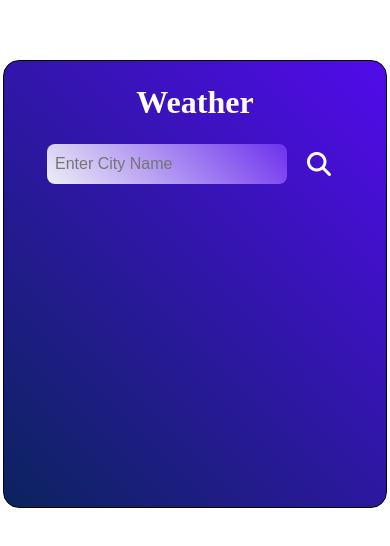
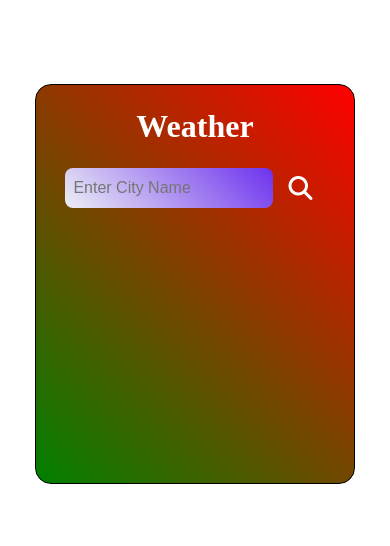
Before and after one commit to PriyanshuSrivastav001/WeatherApp, a React (Vite) app: page / in a window 390 px wide. Shown: the part 138-684 px from the top of the page. Built offline with nearby package versions, Linux system fonts and the light colour scheme.

Commit message:
responsiveness

```diff
--- a/src/App.css
+++ b/src/App.css
@@ -3,8 +3,8 @@
 color:white;
 }
 html, body {
-  height: 100vh;
-  width:100vw;
+  height: 100%;
+  /* width:100vw; */
   margin: 0;
   padding: 0;
 }
@@ -13,6 +13,7 @@ body{
    justify-content: center;
   align-items: center;
 }
+
 .weather{
   height: 28rem;
   width: 24rem;
@@ -24,10 +25,12 @@ align-items: center;
 border: 0.1rem solid black;
 border-radius: 1rem;
 }
+
 .input{
   display: flex;
   flex-direction: row;
 }
+
 .main{
   display: flex;
   justify-content: center;
@@ -42,7 +45,7 @@ border-radius: 1rem;
   outline: none;
   background-image:linear-gradient(45deg,#edeff5,#6d31ee);
   height: 2.5rem;
- width: 15rem;
+ width: 18rem;
  color:#041c58;
 }
 .input input:hover{
@@ -56,7 +59,7 @@ border: 1px solid white;
   width: 3rem;
   height: 2.5rem;
   border-radius: 50%;
-  margin-left: 0.5rem;
+  margin-left: 0.3rem;
   cursor:pointer;
 }
 .icon i{
@@ -78,3 +81,17 @@ border: 1px solid white;
   .data p{
     color: #d4d5d6;
   }
+ @media (max-width:768px) {
+    .weather{
+      height: 25rem;
+      width: 20rem;
+      background-image: linear-gradient(45deg, green,red);
+      font-size: 16px;
+    }
+    .icon{
+  margin-left:0.2rem ;
+  }
+  .input input{
+  width:13rem;
+}
+  }
```
